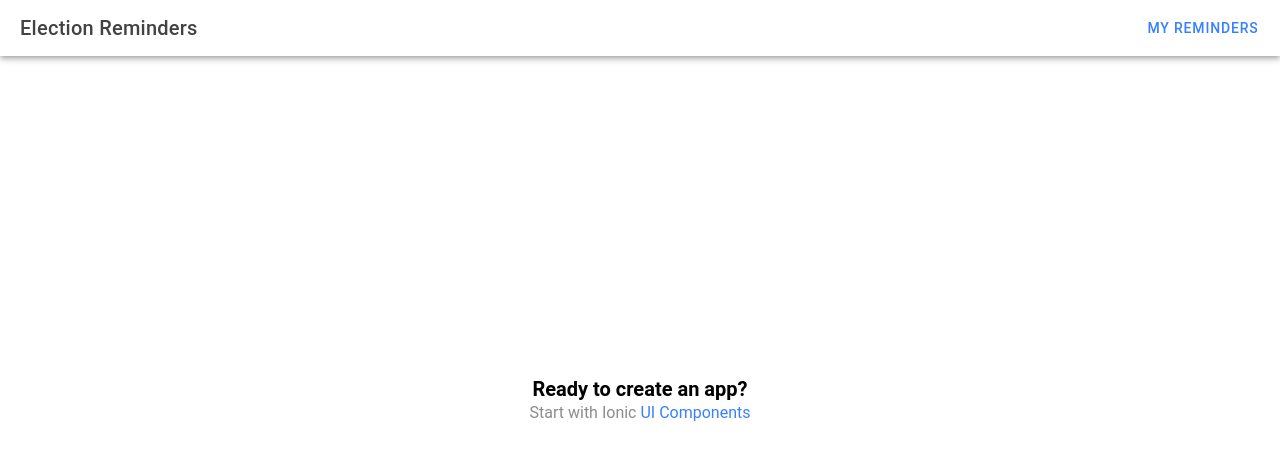
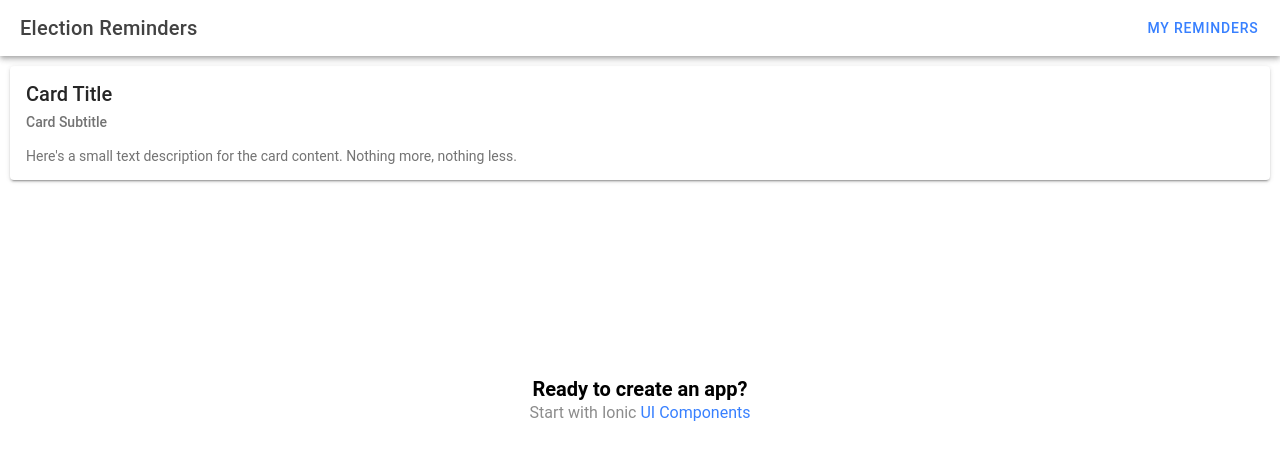
Before and after one commit to PhilipWright96/ElectionReminders, a React (Vite) app: page /home in a window 1280 px wide. Shown: the top 460 px of the page. Built offline with nearby package versions, Linux system fonts and the light colour scheme.

Commit message:
Add text card to home page

```diff
--- a/src/pages/Home.tsx
+++ b/src/pages/Home.tsx
@@ -1,5 +1,6 @@
 import { IonContent, IonHeader, IonPage, IonTitle, IonToolbar, IonButtons, IonButton } from '@ionic/react';
 import ExploreContainer from '../components/ExploreContainer';
+import TextCard from '../components/TextCard';
 import './Home.css';
 
 const Home: React.FC = () => {
@@ -20,6 +21,7 @@ const Home: React.FC = () => {
           </IonToolbar>
         </IonHeader>
         <ExploreContainer />
+        <TextCard />
       </IonContent>
     </IonPage>
   );
```
